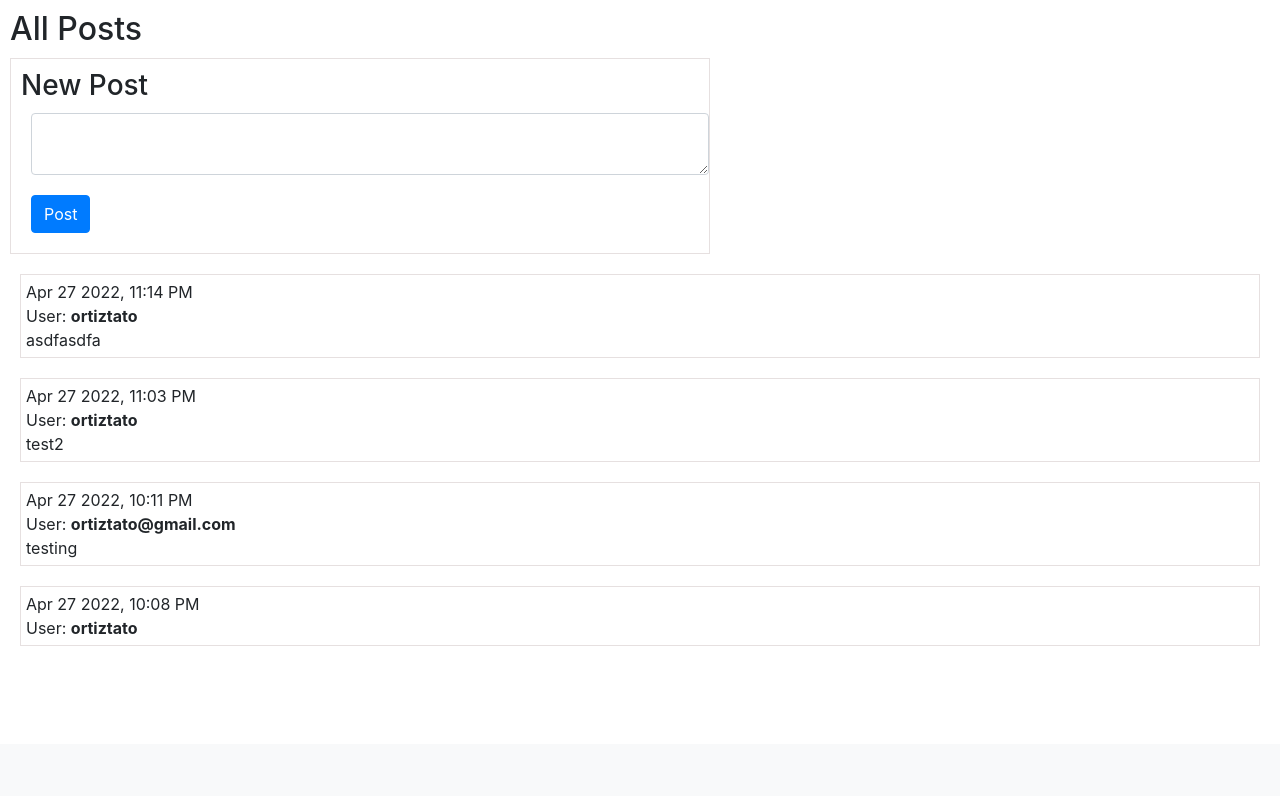
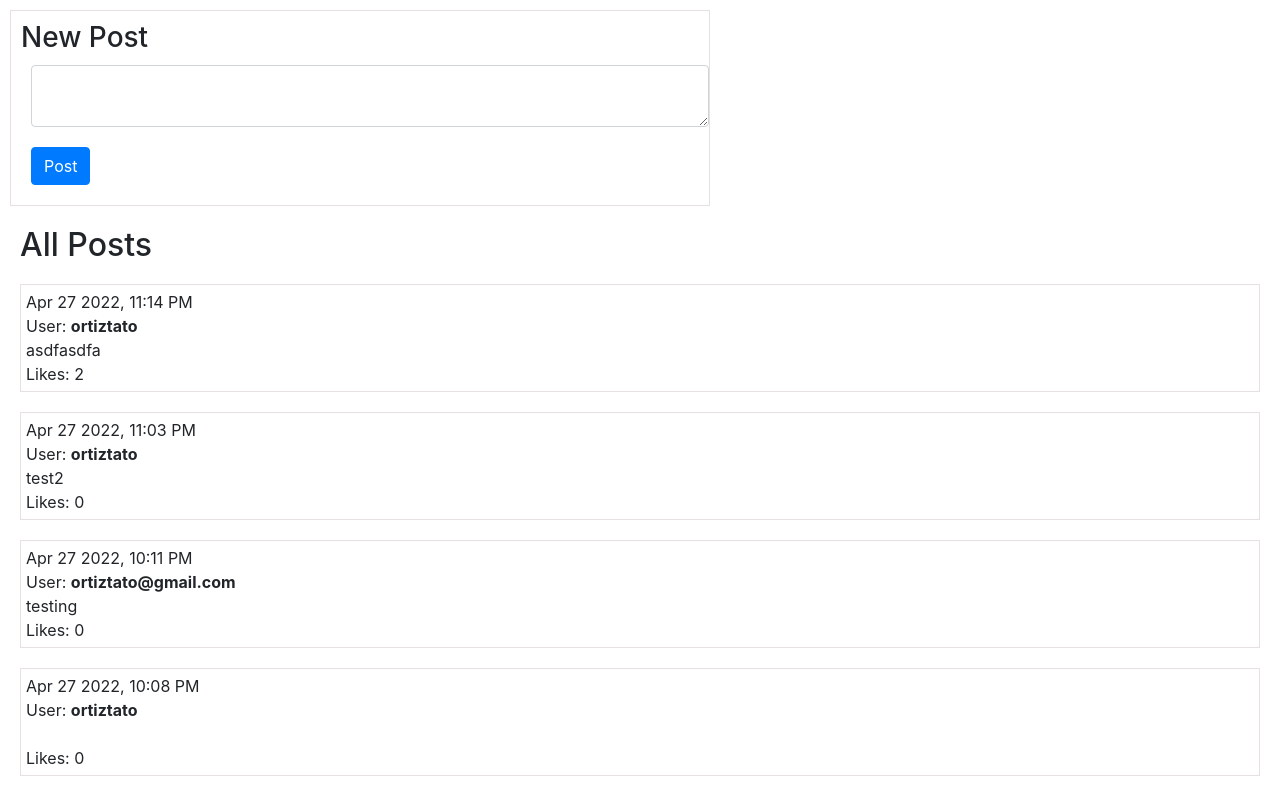
Before and after one commit to ortiztato/Network, a Django app: page / in a window 1280 px wide. Shown: the part 56-852 px from the top of the page. Before the commit the page ends 702 px from the top, so only its background shows below. Run offline with Django 3.2, Linux system fonts and the light colour scheme; a user stored in the database is signed in; data comes from the database, SQL or seed files in the repository; both versions use the stored data as it was after the commit; some libraries are stand-ins or nearby versions.

Commit message:
carga solo titulo en la pagina del usuario

```diff
--- a/project4/network/models.py
+++ b/project4/network/models.py
@@ -17,4 +17,5 @@ class Post (models.Model):
             "creator": self.creator.username,
             "body": self.body,
             "timestamp": self.timestamp.strftime("%b %d %Y, %I:%M %p"),
+            "likes": self.likes.count()
         }
--- a/project4/network/static/network/index.js
+++ b/project4/network/static/network/index.js
@@ -1,7 +1,14 @@
 document.addEventListener('DOMContentLoaded', function() {
+
+    loadposts();
 
     document.querySelector('#allposts').addEventListener('click', () => {
         document.querySelector('#newpostview').style.display = 'none';
+        loadposts();
+    })
+
+    document.querySelector('#network').addEventListener('click', () => {
+        document.querySelector('#newpostview').style.display = 'block';
         loadposts();
     })
 
@@ -20,18 +27,22 @@ document.addEventListener('DOMContentLoaded', function() {
         });
         return false;
     }
-    loadposts();
 })
 
 function loadposts() {
 
     // Show the mailbox and hide other views
     document.querySelector('#postsview').style.display = 'block';
+    document.querySelector('#userview').style.display = 'none';
     //document.querySelector('#compose-view').style.display = 'none';
     //document.querySelector('#email-view').style.display = 'none';
+    document.querySelector('#postsview').innerHTML = "";
 
     // Show the mailbox name
-    document.querySelector('#postsview').innerHTML = "";
+    const title = document.createElement('h2');
+    title.innerHTML = "All Posts";
+    title.style.margin = "20px";
+    document.querySelector('#postsview').append(title);
 
     fetch('/loadposts')
     .then(response => response.json())
@@ -42,6 +53,7 @@ function loadposts() {
         //const post_id = post.id;
         const body = post.body;
         const time = post.timestamp;
+        const likes = post.likes;
         const divpost = document.createElement('div');
         const postitem = document.createElement('div');
         postitem.name = "itempost";
@@ -50,11 +62,31 @@ function loadposts() {
         divpost.style.margin = "20px";
         divpost.style.padding = "5px";
         postitem.innerHTML = `${time}<br/>User: <strong>${creator}</strong>
-        <br/>${body}`;
+        <br/>${body}<br/>Likes: ${likes}`;
 
         divpost.append(postitem);
         document.querySelector('#postsview').append(divpost);
+
+        postitem.addEventListener('click', () =>
+        //alert(`${creator}`));
+        loaduser(`${creator}`));
       }
 
     })
   }
+
+  function loaduser(creator) {
+    document.querySelector('#postsview').style.display = 'none';
+    document.querySelector('#newpostview').style.display = 'none';
+    document.querySelector('#userview').style.display = 'block';
+
+    document.querySelector('#userview').innerHTML = "";
+
+    const title = document.createElement('h2');
+    title.innerHTML = `User: ${creator}`;
+    title.style.margin = "20px";
+    document.querySelector('#userview').append(title);
+
+
+
+  }
--- a/project4/network/templates/network/index.html
+++ b/project4/network/templates/network/index.html
@@ -2,7 +2,6 @@
 {% load static %}
 
 {% block body %}
-<h2 style="margin: 10px;">All Posts</h2>
     <div id="newpostview">
         {% if user.is_authenticated %}
         <div id="newpost" style="border:1px solid rgb(230, 224, 224); margin: 10px; padding: 10px;align-self: center; width: 700px;">
@@ -17,6 +16,12 @@
 
     <div id="postsview">
     </div>
+
+    <div id="userview"> User View
+    </div>
+
+
+
 {% endblock %}
 
 {% block script %}
--- a/project4/network/templates/network/layout.html
+++ b/project4/network/templates/network/layout.html
@@ -12,7 +12,7 @@
     <body>
 
         <nav class="navbar navbar-expand-lg navbar-light bg-light">
-            <a class="navbar-brand" href="#">Network</a>
+            <a class="navbar-brand" id="network">Network</a>
 
             <div>
               <ul class="navbar-nav mr-auto">
```
Also changed, not shown: project4/db.sqlite3.
